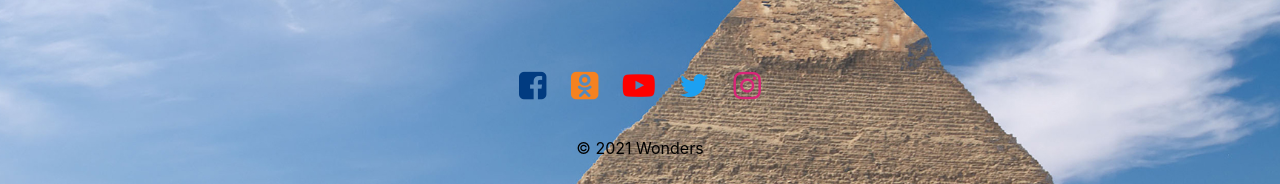
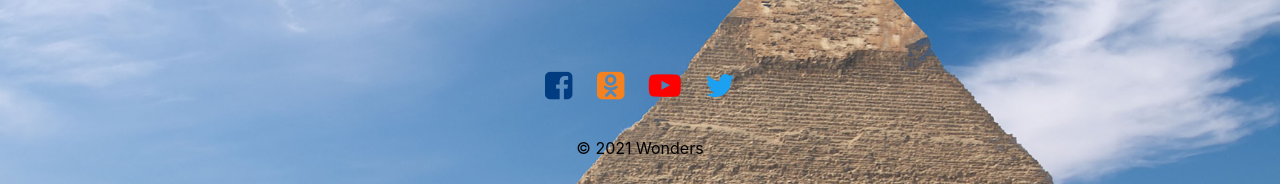
Before and after one commit to 7wonders/7wonders.github.io, a plain HTML site: page index.html in a window 1280 px wide. Shown: the part 6549-6733 px from the top of the page. Drawn offline with nearby package versions, Linux system fonts and the light colour scheme.

Commit message:
Update index.html

```diff
--- a/index.html
+++ b/index.html
@@ -1136,10 +1136,7 @@
       <a href="">
         <i class="fa fa-twitter fa-2x" aria-hidden="true" alt="Twitter" title="Twitter"></i>
       </a>
-      <a href="">
-        <i class="fa fa-instagram fa-2x" aria-hidden="true" alt="Instagram" title="Instagram"></i>
-      </a>
-    </div>
+     </div>
     <br>
     <!-- Copyright -->
     <div class="text-center copyright">© 2021 Wonders</div>
```
